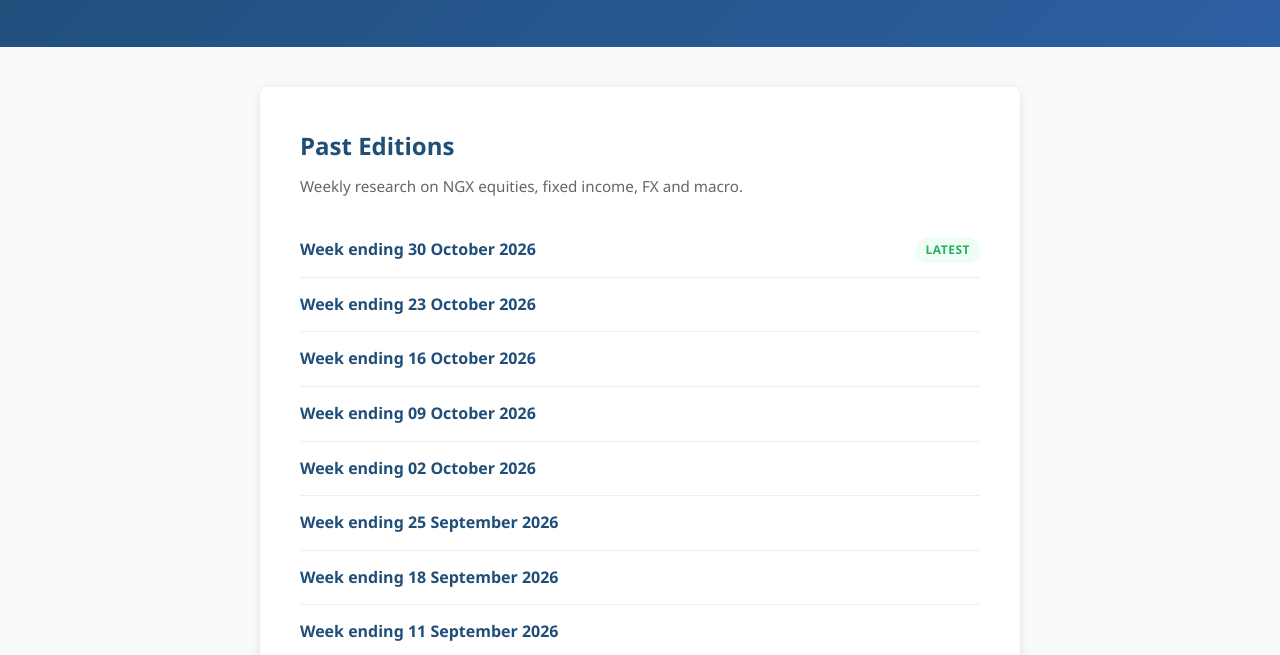
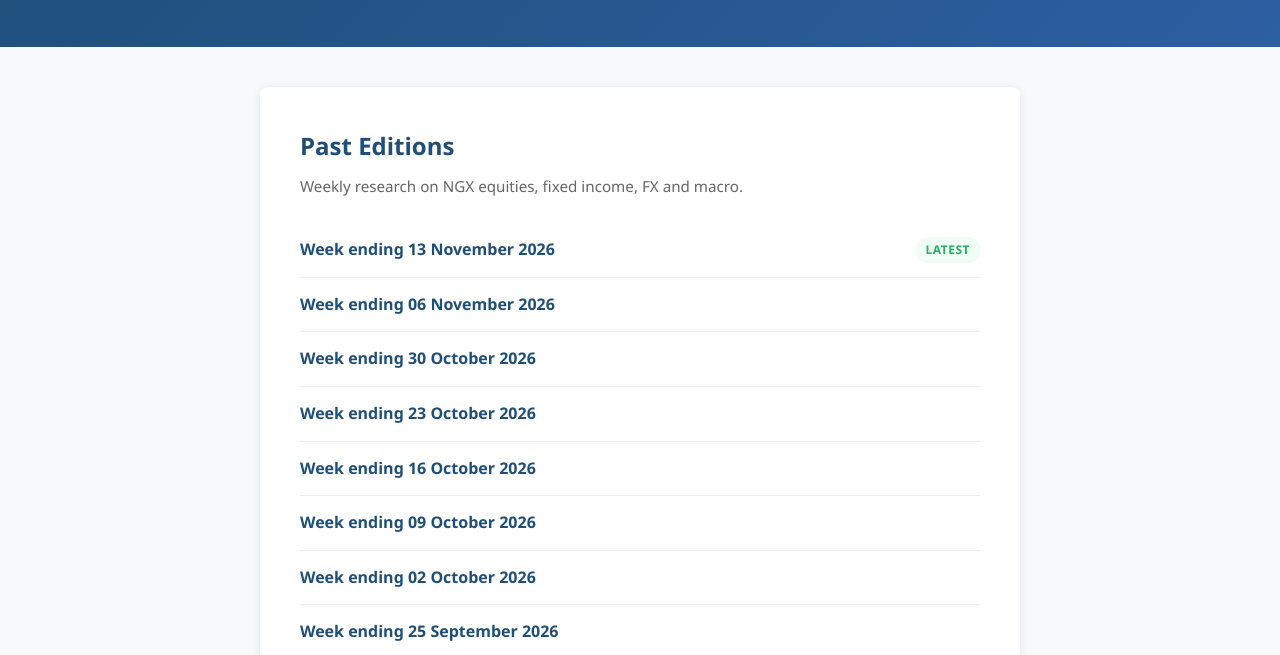
Before and after one commit to sluthra8119/equinoxedge, a plain HTML site: page newsletters/index.html in a window 1280 px wide. Shown: the part 145-800 px from the top of the page. Drawn offline with Linux system fonts and the light colour scheme.

Commit message:
Update index.html

```diff
--- a/newsletters/index.html
+++ b/newsletters/index.html
@@ -35,7 +35,9 @@
       <h2>Past Editions</h2>
       <p class="sub">Weekly research on NGX equities, fixed income, FX and macro.</p>
       <ul>
-        <li><a href="NGX_Weekly_Intelligence_2026-10-30.pdf">Week ending 30 October 2026</a><span class="tag">Latest</span></li>
+        <li><a href="NGX_Weekly_Intelligence_2026-11-13.pdf">Week ending 13 November 2026</a><span class="tag">Latest</span></li>
+        <li><a href="NGX_Weekly_Intelligence_2026-11-06.pdf">Week ending 06 November 2026</a></li>
+        <li><a href="NGX_Weekly_Intelligence_2026-10-30.pdf">Week ending 30 October 2026</a></li>
         <li><a href="NGX_Weekly_Intelligence_2026-10-23.pdf">Week ending 23 October 2026</a></li>
         <li><a href="NGX_Weekly_Intelligence_2026-10-16.pdf">Week ending 16 October 2026</a></li>
         <li><a href="NGX_Weekly_Intelligence_2026-10-09.pdf">Week ending 09 October 2026</a></li>
```
